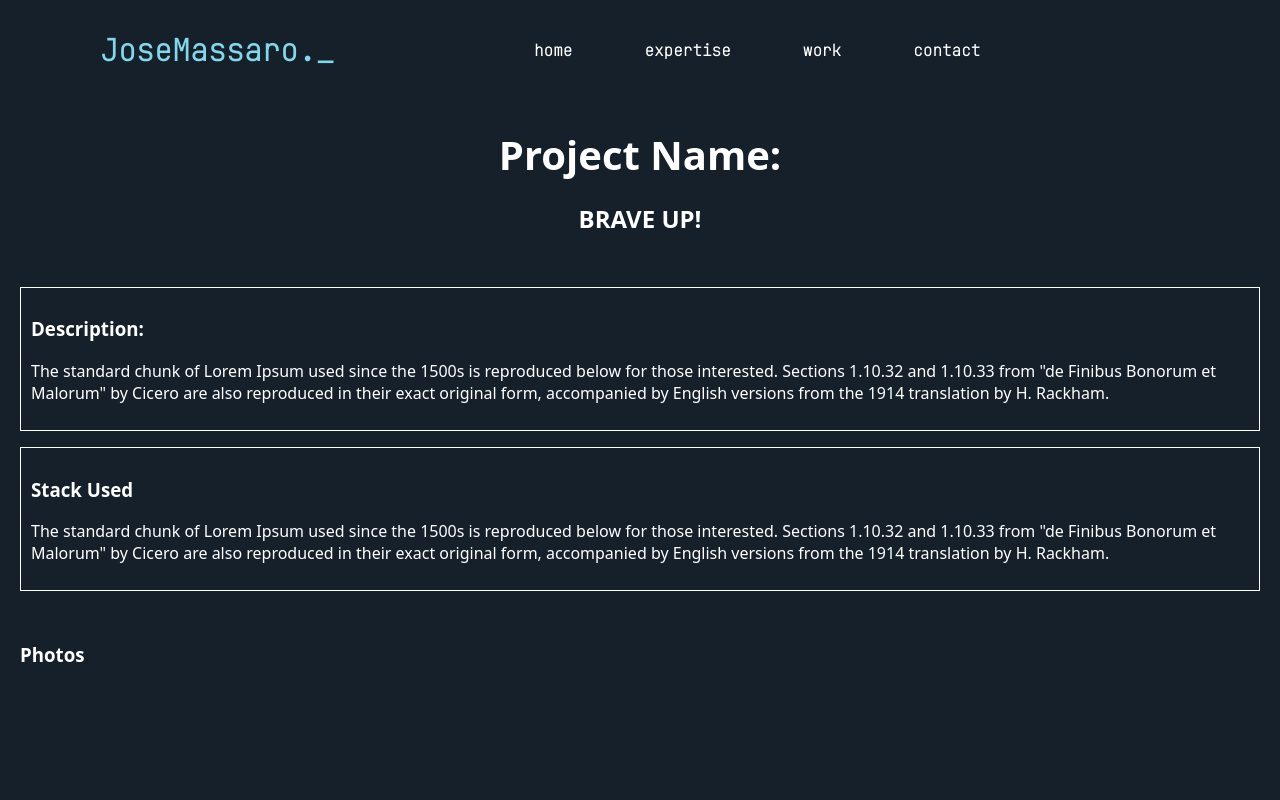
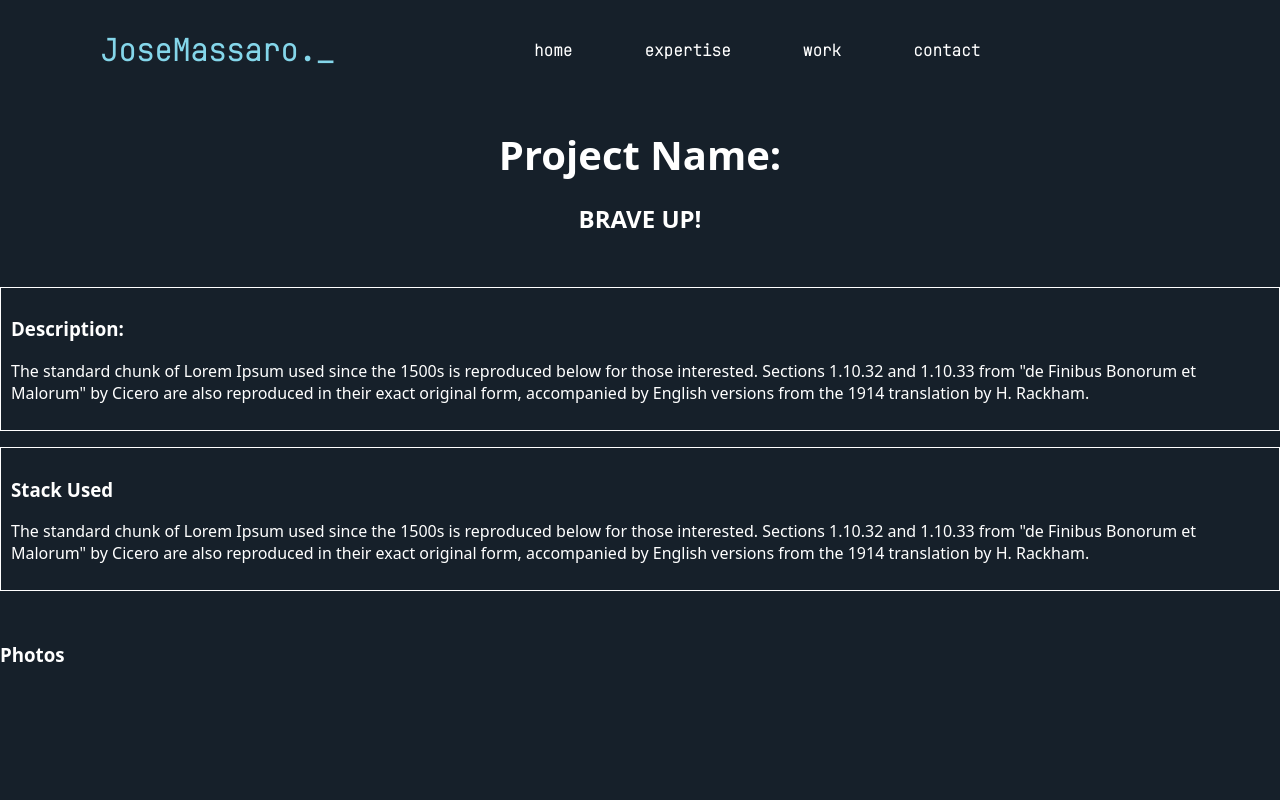
Before and after one commit to jamassaro/jamassaro.github.io, a React (Vite) app: page /projects/1 in a window 1280 px wide. Shown: the top 800 px of the page. Built offline with nearby package versions, Linux system fonts and the light colour scheme.

Commit message:
Modify inline CSS in Layout component

```diff
--- a/src/components/LayOut/LayOut.jsx
+++ b/src/components/LayOut/LayOut.jsx
@@ -6,7 +6,7 @@ const LayOut = ({ children }) => {
   return (
     <div>
       <Navbar/>
-      <div style={{ height: 'min-content', marginLeft: 20, marginRight: 20 }}>
+      <div>
         { children }
       </div>
       <Footer/>
```
